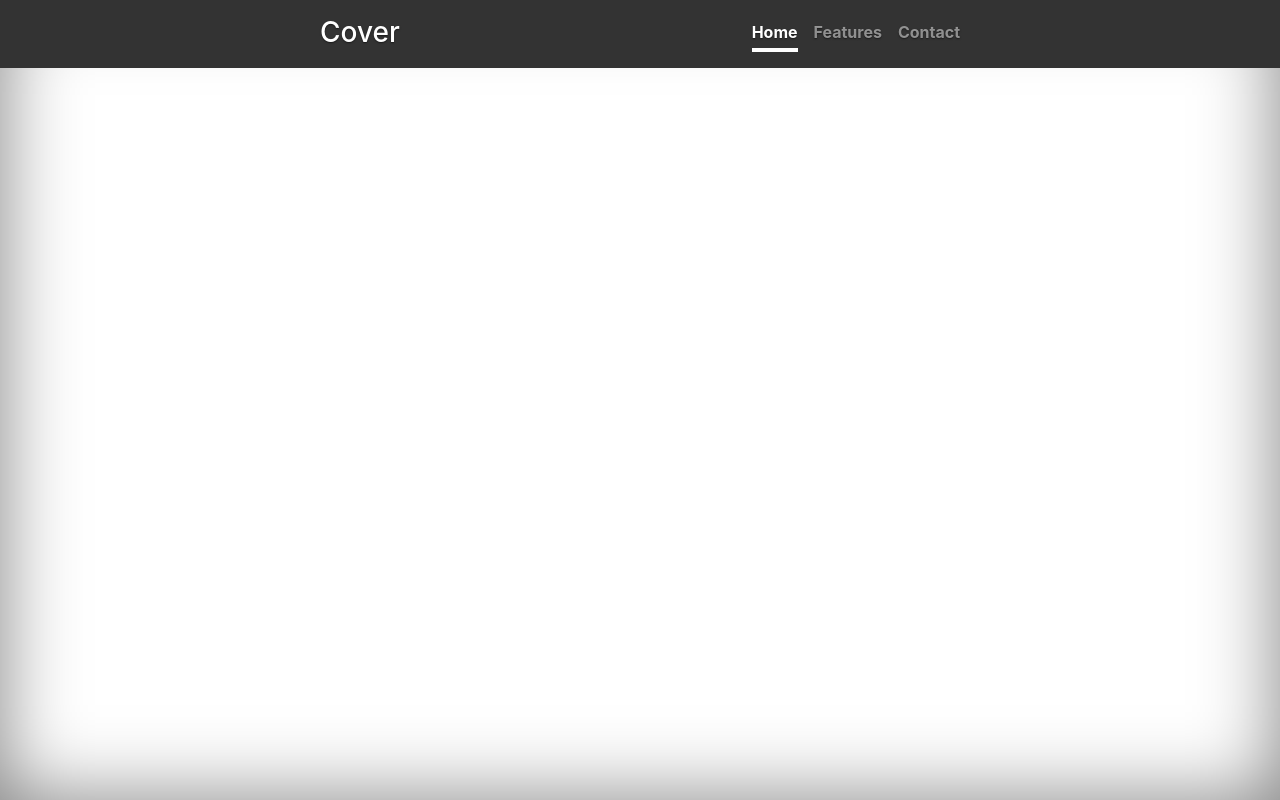
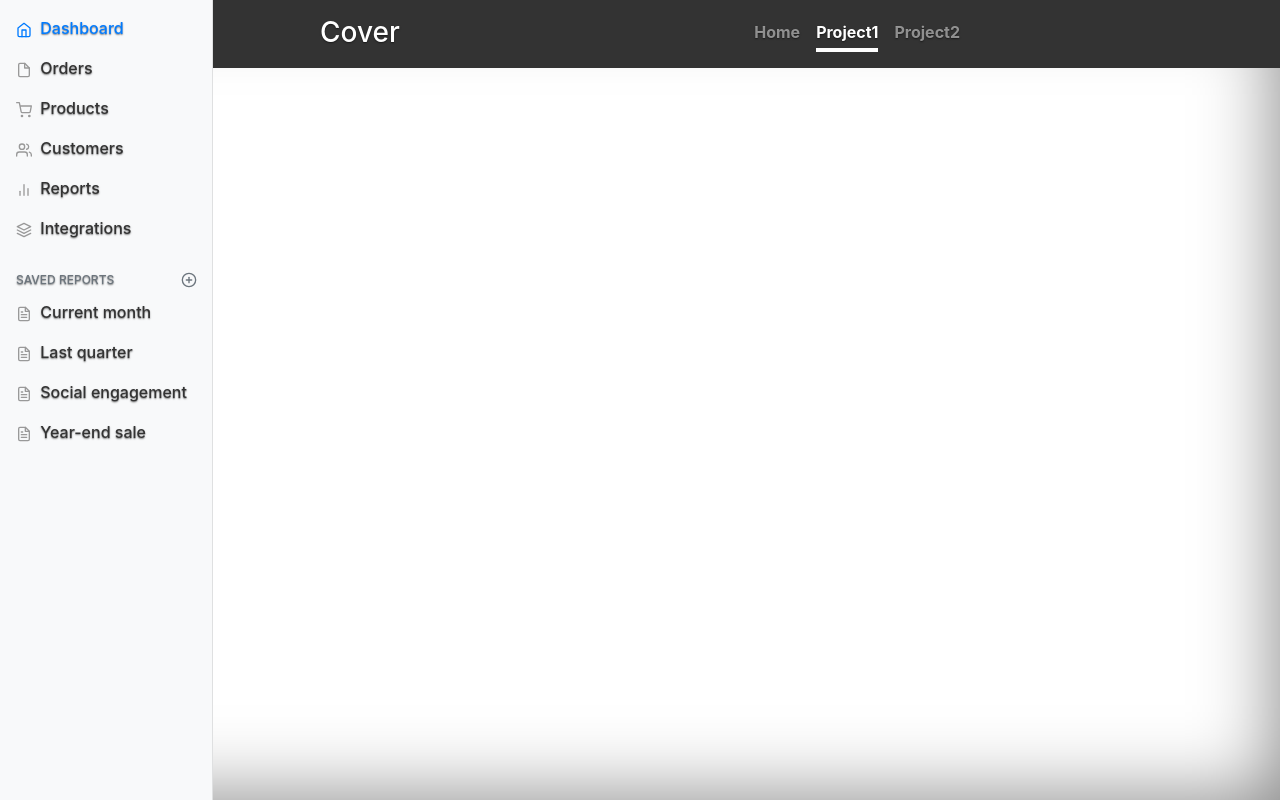
Before and after one commit to FFananan/BigDataProject, a Vue app: page /#/pro1 in a window 1280 px wide. Before the commit this address led to /#/. Built offline with nearby package versions, Linux system fonts and the light colour scheme.

Commit message:
做了一下侧边导航栏

```diff
--- a/package.json
+++ b/package.json
@@ -11,11 +11,13 @@
     "bootstrap": "^4.3.1",
     "bootstrap-vue": "^2.1.0",
     "core-js": "^3.3.2",
+    "feather-icons": "^4.24.1",
     "fibers": "^4.0.2",
     "jquery": "^3.4.1",
     "node-sass": "^4.13.0",
     "popper.js": "^1.16.0",
     "vue": "^2.6.10",
+    "vue-feather-icons": "^5.0.0",
     "vue-router": "^3.1.3",
     "vuex": "^3.0.1"
   },
--- a/src/App.vue
+++ b/src/App.vue
@@ -8,7 +8,9 @@
 </template>
 
 <script>
+// 使用feather-icons，要在app.js中导入，然后再在mounted调用一个replace的函数
 import headerNav from "./components/HeaderNav/headerNav";
+import feather from 'feather-icons';
 export default {
   name: "App",
   data() {
@@ -16,7 +18,10 @@ export default {
   },
   components: {
     headerNav
-  }
+  },
+  mounted() {
+    feather.replace();
+  },
 };
 </script>
 
--- a/src/components/HeaderNav/headerNav.vue
+++ b/src/components/HeaderNav/headerNav.vue
@@ -5,9 +5,9 @@
         <div class="inner">
           <h3 class="masthead-brand">Cover</h3>
           <nav class="nav nav-masthead justify-content-center">
-            <a class="nav-link active" href="#">Home</a>
-            <a class="nav-link" href="#">Features</a>
-            <a class="nav-link" href="#">Contact</a>
+            <router-link class="nav-link" to="/home">Home</router-link>
+            <router-link class="nav-link" to="/pro1">Project1</router-link>
+            <router-link class="nav-link" to="/pro2">Project2</router-link>
           </nav>
         </div>
       </header>
--- /dev/null
+++ b/src/components/SideNav/sideNav.css
@@ -0,0 +1,106 @@
+body {
+    font-size: .875rem;
+  }
+
+  .feather {
+    width: 16px;
+    height: 16px;
+    vertical-align: text-bottom;
+  }
+
+  /*
+   * Sidebar
+   */
+
+  .sidebar {
+    position: fixed;
+    top: 0;
+    bottom: 0;
+    left: 0;
+    z-index: 100; /* Behind the navbar */
+    padding: 0; /* Height of navbar */
+    box-shadow: inset -1px 0 0 rgba(0, 0, 0, .1);
+  }
+
+  .sidebar-sticky {
+    position: relative;
+    top: 0;
+    height: calc(100vh - 48px);
+    padding-top: .5rem;
+    overflow-x: hidden;
+    overflow-y: auto; /* Scrollable contents if viewport is shorter than content. */
+  }
+
+  @supports ((position: -webkit-sticky) or (position: sticky)) {
+    .sidebar-sticky {
+      position: -webkit-sticky;
+      position: sticky;
+    }
+  }
+
+  .sidebar .nav-link {
+    font-weight: 500;
+    color: #333;
+  }
+
+  .sidebar .nav-link .feather {
+    margin-right: 4px;
+    color: #999;
+  }
+
+  .sidebar .nav-link.active {
+    color: #007bff;
+  }
+
+  .sidebar .nav-link:hover .feather,
+  .sidebar .nav-link.active .feather {
+    color: inherit;
+  }
+
+  .sidebar-heading {
+    font-size: .75rem;
+    text-transform: uppercase;
+  }
+
+  /*
+   * Content
+   */
+
+  [role="main"] {
+    padding-top: 133px; /* Space for fixed navbar */
+  }
+
+  @media (min-width: 768px) {
+    [role="main"] {
+      padding-top: 48px; /* Space for fixed navbar */
+    }
+  }
+
+  /*
+   * Navbar
+   */
+
+  .navbar-brand {
+    padding-top: .75rem;
+    padding-bottom: .75rem;
+    font-size: 1rem;
+    background-color: rgba(0, 0, 0, .25);
+    box-shadow: inset -1px 0 0 rgba(0, 0, 0, .25);
+  }
+
+  .navbar .form-control {
+    padding: .75rem 1rem;
+    border-width: 0;
+    border-radius: 0;
+  }
+
+  .form-control-dark {
+    color: #fff;
+    background-color: rgba(255, 255, 255, .1);
+    border-color: rgba(255, 255, 255, .1);
+  }
+
+  .form-control-dark:focus {
+    border-color: transparent;
+    box-shadow: 0 0 0 3px rgba(255, 255, 255, .25);
+  }
--- /dev/null
+++ b/src/components/SideNav/sideNav.vue
@@ -0,0 +1,99 @@
+<!--  -->
+<template>
+  <div class="row">
+    <nav class="col-md-2 d-none d-md-block bg-light sidebar">
+      <div class="sidebar-sticky">
+        <ul class="nav flex-column">
+          <li class="nav-item">
+            <a class="nav-link active" href="#">
+              <span data-feather="home"></span>
+              Dashboard <span class="sr-only">(current)</span>
+            </a>
+          </li>
+          <li class="nav-item">
+            <a class="nav-link" href="#">
+              <span data-feather="file"></span>
+              Orders
+            </a>
+          </li>
+          <li class="nav-item">
+            <a class="nav-link" href="#">
+              <span data-feather="shopping-cart"></span>
+              Products
+            </a>
+          </li>
+          <li class="nav-item">
+            <a class="nav-link" href="#">
+              <span data-feather="users"></span>
+              Customers
+            </a>
+          </li>
+          <li class="nav-item">
+            <a class="nav-link" href="#">
+              <span data-feather="bar-chart-2"></span>
+              Reports
+            </a>
+          </li>
+          <li class="nav-item">
+            <a class="nav-link" href="#">
+              <span data-feather="layers"></span>
+              Integrations
+            </a>
+          </li>
+        </ul>
+
+        <h6
+          class="sidebar-heading d-flex justify-content-between align-items-center px-3 mt-4 mb-1 text-muted"
+        >
+          <span>Saved reports</span>
+          <a
+            class="d-flex align-items-center text-muted"
+            href="#"
+            aria-label="Add a new report"
+          >
+            <span data-feather="plus-circle"></span>
+          </a>
+        </h6>
+        <ul class="nav flex-column mb-2">
+          <li class="nav-item">
+            <a class="nav-link" href="#">
+              <span data-feather="file-text"></span>
+              Current month
+            </a>
+          </li>
+          <li class="nav-item">
+            <a class="nav-link" href="#">
+              <span data-feather="file-text"></span>
+              Last quarter
+            </a>
+          </li>
+          <li class="nav-item">
+            <a class="nav-link" href="#">
+              <span data-feather="file-text"></span>
+              Social engagement
+            </a>
+          </li>
+          <li class="nav-item">
+            <a class="nav-link" href="#">
+              <span data-feather="file-text"></span>
+              Year-end sale
+            </a>
+          </li>
+        </ul>
+      </div>
+    </nav>
+  </div>
+</template>
+
+<script>
+export default {
+  data() {
+    return {};
+  },
+
+  methods: {}
+};
+</script>
+<style lang="scss" scoped>
+@import './sideNav.css';
+</style>
--- a/src/main.js
+++ b/src/main.js
@@ -2,6 +2,7 @@ import Vue from 'vue'
 import App from './App.vue'
 import router from './router'
 import store from './store'
+// import feather from 'vue-feather-icons'
 
 import $ from 'jquery'
 import BootstrapVue from 'bootstrap-vue'
@@ -11,7 +12,10 @@ import 'bootstrap/dist/js/bootstrap.bundle.js'
 import 'bootstrap/dist/js/bootstrap.js'
 
 Vue.use(BootstrapVue)
+// Vue.use(feather)
 Vue.config.productionTip = false
+
+// feather.icons.home
 
 new Vue({
   router,
--- a/src/router/index.js
+++ b/src/router/index.js
@@ -1,15 +1,21 @@
 import Vue from 'vue'
 import VueRouter from 'vue-router'
 import home from '../views/home.vue'
+import pro1 from '../views/Pro1.vue'
+import pro2 from '../views/Pro2.vue'
 
 Vue.use(VueRouter)
 
 const routes = [
-  {path: '/', component: home},
+  {path: '/', redirect: '/home'},
+  {path: '/home', component: home},
+  {path: '/pro1', component: pro1},
+  {path: '/pro2', component: pro2},
 ]
 
 const router = new VueRouter({
-  routes
+  routes,
+  linkActiveClass: "active",
 })
 
 export default router
--- a/src/views/Home.vue
+++ b/src/views/Home.vue
@@ -1,7 +1,8 @@
 <!--  -->
 <template>
-  <div>
-      <!-- <h1>HOME</h1> -->
+  <div class="home">
+      <h1>WELCOME TO THE PROJECT!</h1>
+      <h2>YOU HAVE TWO PROJECTS TO FINISH</h2>
   </div>
 </template>
 
@@ -18,4 +19,13 @@ export default {
 
 </script>
 <style lang='scss' scoped>
+.home{
+  background-color: #333;
+  height: 100%;
+  color: white;
+  text-align: center;
+  flex-direction: column;
+  display: flex;
+  justify-content: space-evenly;
+}
 </style>
--- /dev/null
+++ b/src/views/Pro1.vue
@@ -0,0 +1,23 @@
+<!--  -->
+<template>
+  <div class="container-fluid">
+    <!-- <h1>这是项目1的界面</h1> -->
+    <sideNav />
+  </div>
+</template>
+
+<script>
+import sideNav from '../components/SideNav/sideNav'
+export default {
+  name: "",
+  data() {
+    return {};
+  },
+
+  methods: {},
+  components: {
+    sideNav,
+  }
+};
+</script>
+<style lang="scss" scoped></style>
--- /dev/null
+++ b/src/views/Pro2.vue
@@ -0,0 +1,21 @@
+<!--  -->
+<template>
+  <div>
+      <h1>这是项目2的界面</h1>
+  </div>
+</template>
+
+<script>
+  export default {
+    name: '',
+    data() {
+     return {
+     };
+    },
+
+   methods: {}
+   }
+
+</script>
+<style lang='scss' scoped>
+</style>
```
Also changed, not shown: 1 other file (tests, documents, lock files or other folders).
